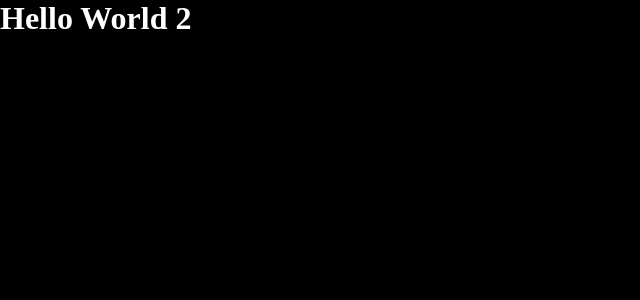
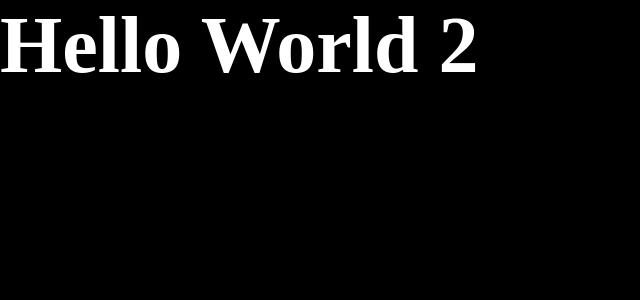
Before and after one commit to rodrigo-moreira-dev/01-github-explorer, a React app: page / in a window 1280 px wide. Shown: the top 300 px of the page, without its empty margins (0-640 px from the left). Built offline with nearby package versions, Linux system fonts and the light colour scheme.

Commit message:
adiciona sass

```diff
--- a/package.json
+++ b/package.json
@@ -20,6 +20,8 @@
     "cross-env": "^7.0.3",
     "css-loader": "^6.7.1",
     "html-webpack-plugin": "^5.5.0",
+    "node-sass": "^7.0.1",
+    "sass-loader": "^12.6.0",
     "style-loader": "^3.3.1",
     "webpack": "^5.72.0",
     "webpack-cli": "^4.9.2",
--- a/src/App.jsx
+++ b/src/App.jsx
@@ -1,4 +1,4 @@
-import './styles/global.css';
+import './styles/global.scss';
 
 export function App() {
     return <h1>Hello World 2</h1>;
--- a/src/styles/global.css
+++ /dev/null
@@ -1,11 +0,0 @@
-* {
-    margin: 0;
-    padding: 0;
-    box-sizing: border-box;
-}
-
-body {
-    font: Arial, Helvetica, sans-serif;
-    color: white;
-    background-color: black;
-}
--- /dev/null
+++ b/src/styles/global.scss
@@ -0,0 +1,15 @@
+* {
+    margin: 0;
+    padding: 0;
+    box-sizing: border-box;
+}
+
+body {
+    font: Arial, Helvetica, sans-serif;
+    color: white;
+    background-color: black;
+
+    h1 {
+        font-size: 80px;
+    }
+}
--- a/webpack.config.js
+++ b/webpack.config.js
@@ -35,9 +35,9 @@
                 use: 'babel-loader',
             },
             {
-                test: /\.css$/,
+                test: /\.scss$/,
                 exclude: /node_modules/,
-                use: ['style-loader', 'css-loader'],
+                use: ['style-loader', 'css-loader', 'sass-loader'],
             },
         ],
     }
```
Also changed, not shown: 1 other file (tests, documents, lock files or other folders).
